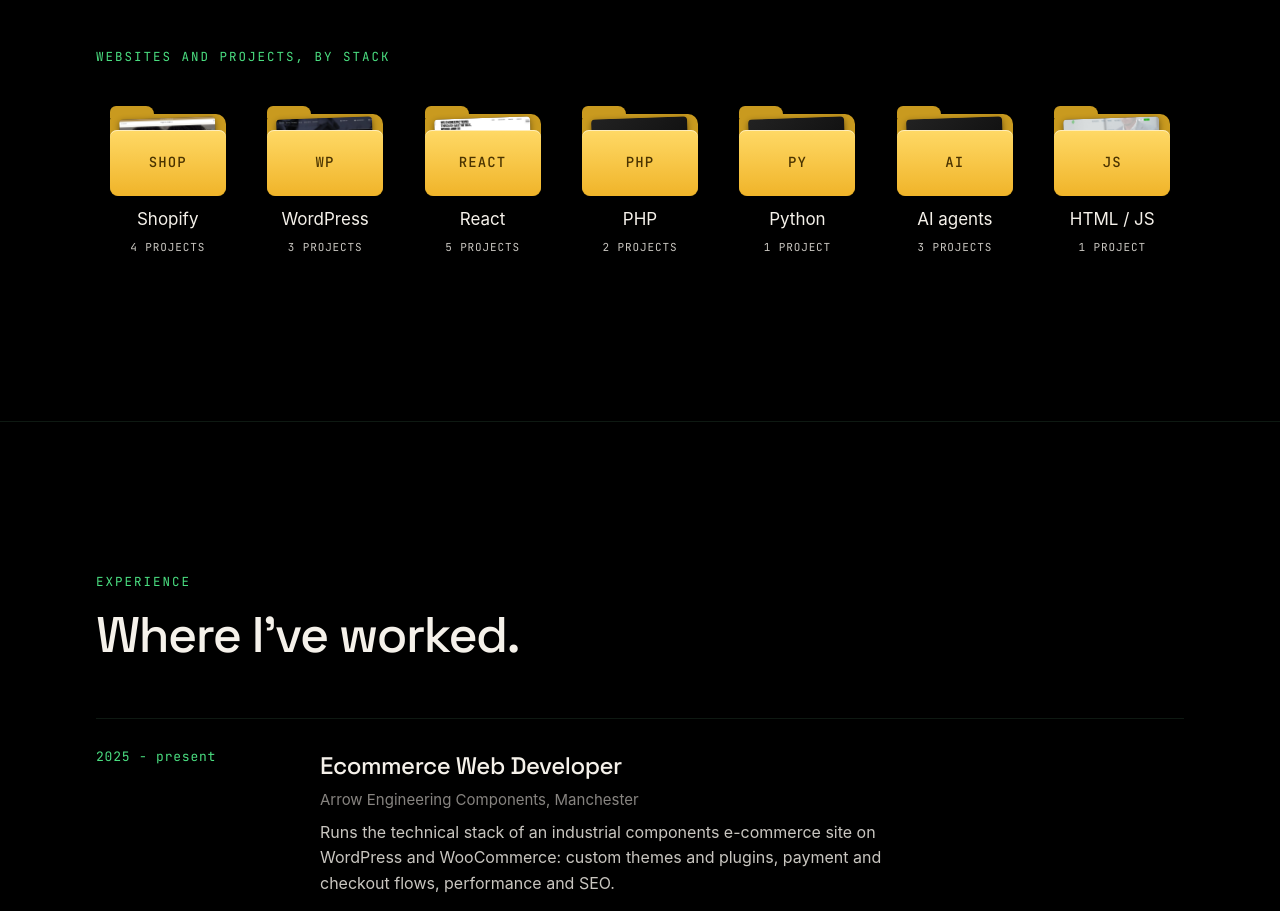
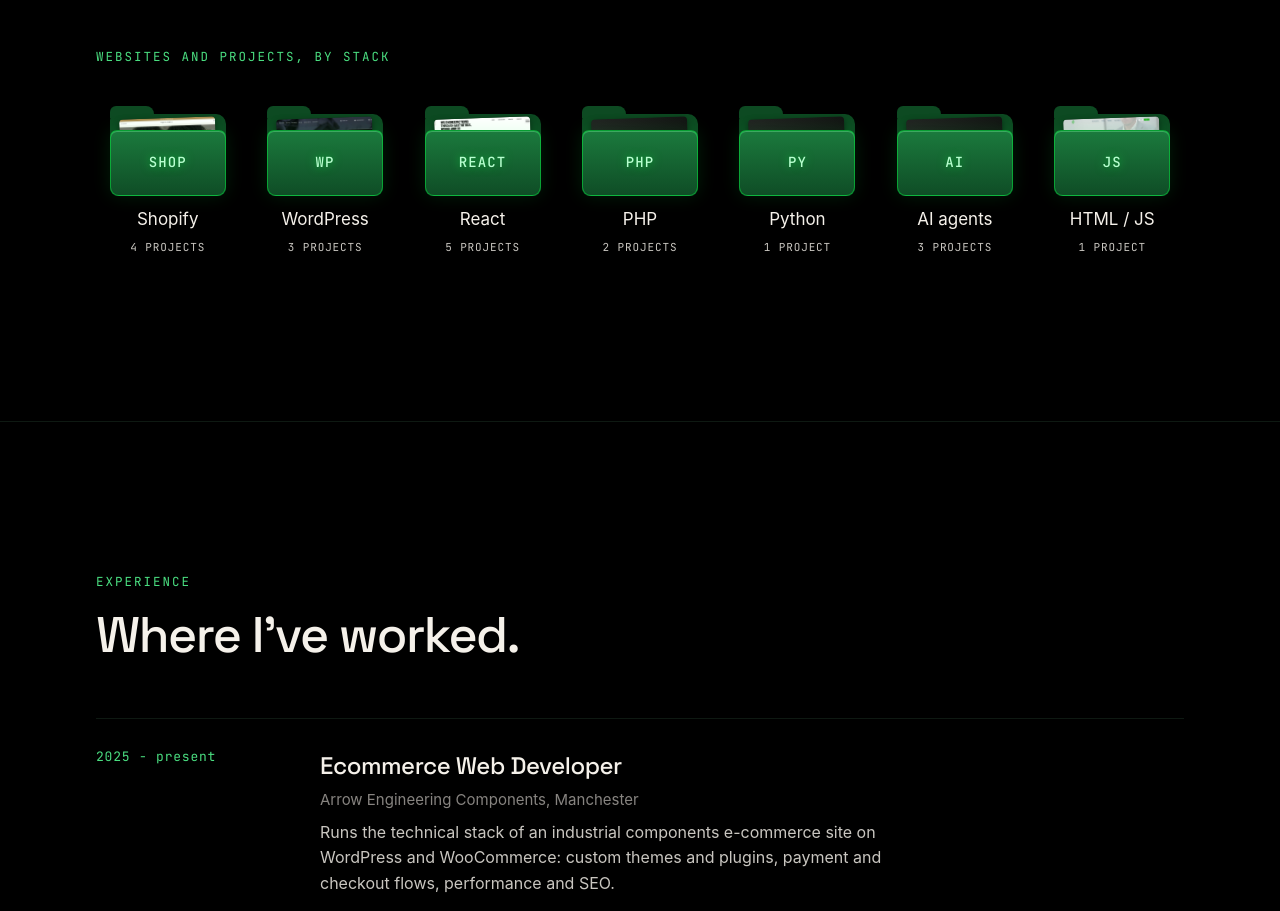
Before and after one commit to abdulhayeedev/abdul-mcp, a Next.js app: page / in a window 1280 px wide. Shown: the part 2377-3288 px from the top of the page. Built offline with nearby package versions, Linux system fonts and the light colour scheme; a web font is replaced by a local one.

Commit message:
Define folder theme colors in globals.css
Added folder theme colors for front and back elements.

```diff
--- a/app/globals.css
+++ b/app/globals.css
@@ -224,3 +224,9 @@ a.fcard:hover{border-color:#4ade80;transform:translateY(-3px)}
 .ftags{display:flex;flex-wrap:wrap;gap:6px}
 .ftags span{font-family:var(--mono);font-size:11px;border:1px solid rgba(255,255,255,.14);border-radius:999px;padding:3px 9px;color:var(--muted)}
 @media(prefers-reduced-motion:reduce){.fcard,.fpanel{animation:none}.f-front,.f-peek{transition:none}}
+
+/* folder theme colours */
+.f-back,.f-back::before{background:#0d4a22}
+.f-front{background:linear-gradient(180deg,#1b7a3d,#0f4d26);border:1px solid rgba(0,255,65,.45);box-shadow:inset 0 1px 0 rgba(120,255,160,.35),0 0 18px rgba(0,255,65,.12)}
+.f-front em{color:#b8ffd0;text-shadow:0 0 10px rgba(0,255,65,.55)}
+.fbtn:hover .f-front,.fbtn[aria-expanded=true] .f-front{box-shadow:inset 0 1px 0 rgba(120,255,160,.4),0 0 24px rgba(0,255,65,.3)}
```
